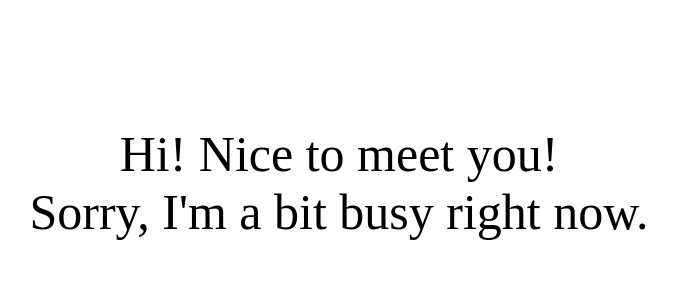
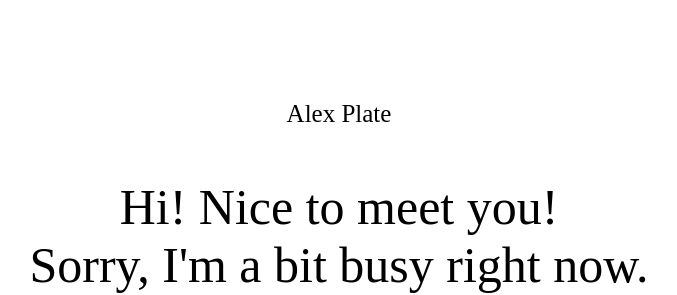
Before and after one commit to AlexPl292/alexpl292.github.io, a plain HTML site: page index.html in a window 1280 px wide. Shown: the top 295 px of the page, without its empty margins (301-978 px from the left). Drawn offline with Linux system fonts and the light colour scheme.

Commit message:
Add name

```diff
--- a/index.html
+++ b/index.html
@@ -6,6 +6,7 @@
 </head>
 <body>
 <div style="position:absolute;width:780px; height:650px;left: 50%; top: 50%;margin-left:-390px; margin-top:-325px;">
+    <p style="font-size:25px;text-align: center;">Alex Plate</p>
     <p style="font-size:50px;text-align: center;">
         Hi! Nice to meet you!<br/>
         Sorry, I'm a bit busy right now.<br/><br/>
```
